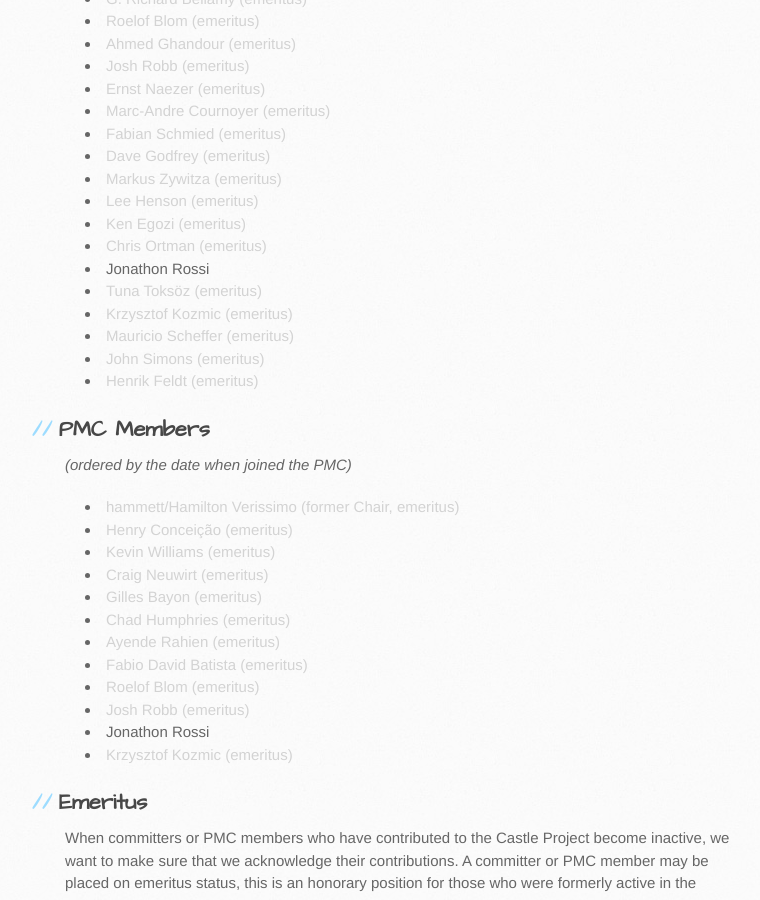
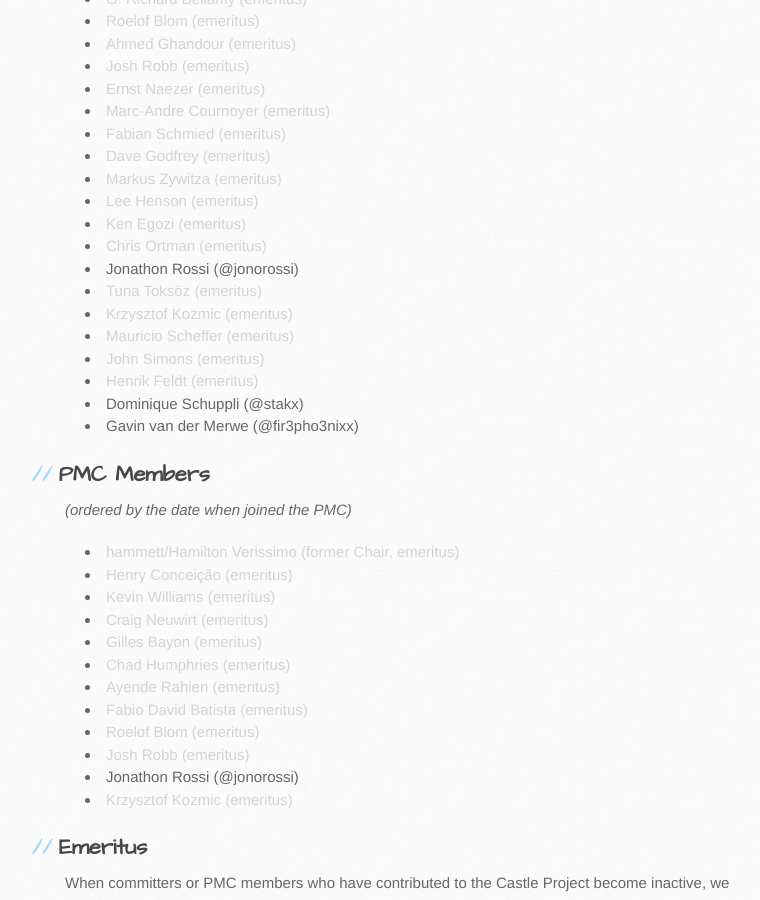
Before and after one commit to castleproject/castleproject.org, a Jekyll site: the page built from about/team.markdown, in a window 1280 px wide and 900 px high, scrolled down 762 px. Shown: the whole window, without its empty margins (105-865 px from the left). Built offline with Jekyll 4.4.1, drawn with Linux system fonts in a browser that asks for light colours.

Commit message:
Add stakx and fir3pho3nixx

```diff
--- a/about/team.markdown
+++ b/about/team.markdown
@@ -34,12 +34,15 @@
 * <span style="color: lightgray">Lee Henson (emeritus)</span>
 * <span style="color: lightgray">Ken Egozi (emeritus)</span>
 * <span style="color: lightgray">Chris Ortman (emeritus)</span>
-* Jonathon Rossi
+* Jonathon Rossi (@jonorossi)
 * <span style="color: lightgray">Tuna Toksöz (emeritus)</span>
 * <span style="color: lightgray">Krzysztof Kozmic (emeritus)</span>
 * <span style="color: lightgray">Mauricio Scheffer (emeritus)</span>
 * <span style="color: lightgray">John Simons (emeritus)</span>
 * <span style="color: lightgray">Henrik Feldt (emeritus)</span>
+* Dominique Schuppli (@stakx)
+* Gavin van der Merwe (@fir3pho3nixx)
+
 
 ## PMC Members
 *(ordered by the date when joined the PMC)*
@@ -54,7 +57,7 @@
 * <span style="color: lightgray">Fabio David Batista (emeritus)</span>
 * <span style="color: lightgray">Roelof Blom (emeritus)</span>
 * <span style="color: lightgray">Josh Robb (emeritus)</span>
-* Jonathon Rossi
+* Jonathon Rossi (@jonorossi)
 * <span style="color: lightgray">Krzysztof Kozmic (emeritus)</span>
 
 ## Emeritus
```
